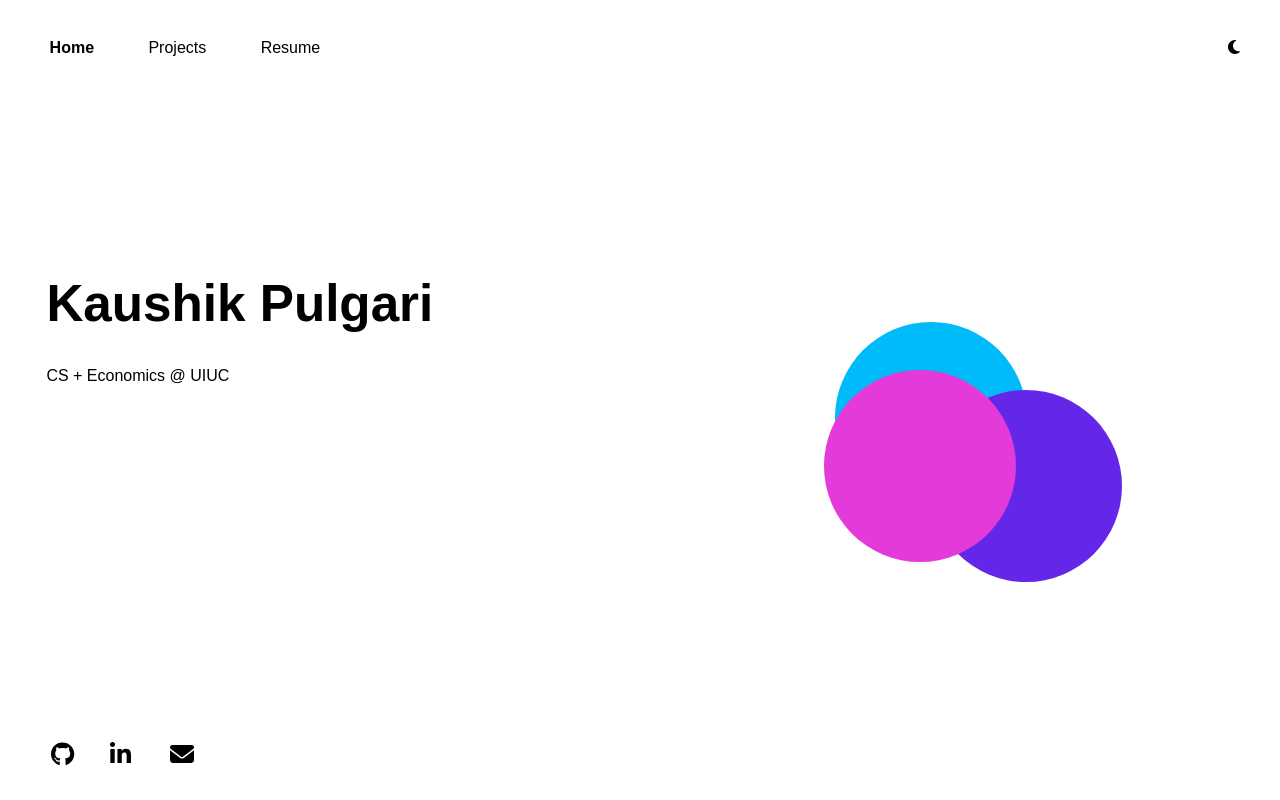
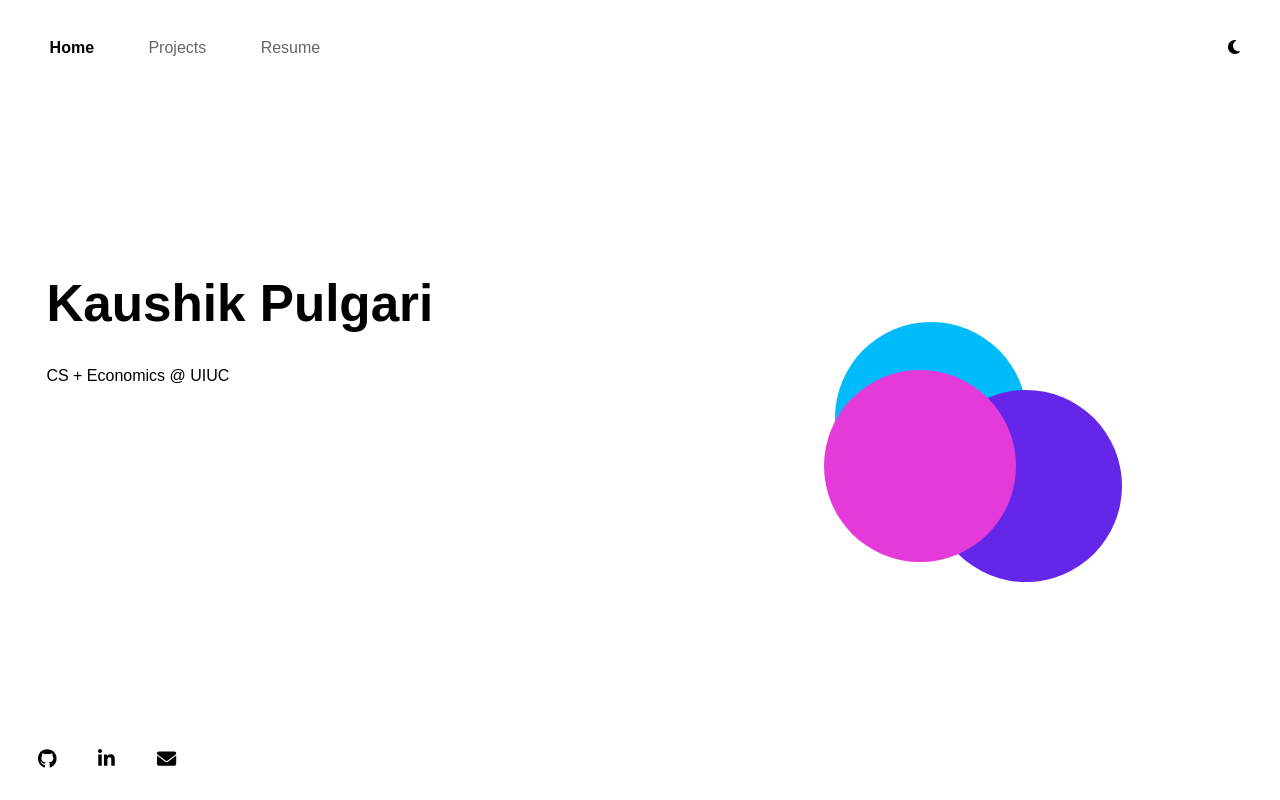
Before and after one commit to kpulgari/old-kpulgari, a React (Vite) app: page / in a window 1280 px wide. Built offline with nearby package versions, Linux system fonts and the light colour scheme.

Commit message:
Styling to buttons

```diff
--- a/src/App.css
+++ b/src/App.css
@@ -1,3 +1,7 @@
+:root {
+  --icon-size: 1.5vw;
+}
+
 .text {
   font-family: sans-serif;
 }
--- a/src/App.tsx
+++ b/src/App.tsx
@@ -1,11 +1,12 @@
 import { useState } from "react";
 import { Home } from "./components/Home";
 import { Navbar } from "./components/Navbar";
-import "./App.css";
 import { Footer } from "./components/Footer";
 import { FontAwesomeIcon } from "@fortawesome/react-fontawesome";
 import { faMoon, faSun, faEnvelope } from "@fortawesome/free-solid-svg-icons";
 import { faGithub, faLinkedinIn } from "@fortawesome/free-brands-svg-icons";
+
+import "./App.css";
 
 function App() {
   const [currentPage, setCurrentPage] = useState("home");
@@ -27,22 +28,19 @@ function App() {
         githubLogo={
           <FontAwesomeIcon
             icon={faGithub}
-            size="xl"
-            style={{ color: "#000000" }}
+            style={{ color: "#000000", fontSize: "var(--icon-size)" }}
           />
         }
         linkedInLogo={
           <FontAwesomeIcon
             icon={faLinkedinIn}
-            size="xl"
-            style={{ color: "#000000" }}
+            style={{ color: "#000000", fontSize: "var(--icon-size)" }}
           />
         }
         mailLogo={
           <FontAwesomeIcon
             icon={faEnvelope}
-            size="xl"
-            style={{ color: "#000000" }}
+            style={{ color: "#000000", fontSize: "var(--icon-size)" }}
           />
         }
       ></Footer>
--- a/src/styles/Footer.css
+++ b/src/styles/Footer.css
@@ -3,12 +3,7 @@
   bottom: 0;
   left: 0;
   margin-left: 3vw;
-  margin-bottom: 1vw;
-  background-color: white;
-  border: none;
-  transition: all 0.2s ease;
-  border-radius: 10px;
-  padding: 1vw;
+  margin-bottom: 1.5vw;
 }
 
 .fa-stack {
--- a/src/styles/Navbar.css
+++ b/src/styles/Navbar.css
@@ -16,11 +16,13 @@
   transition: all 0.2s ease;
   border-radius: 10px;
   padding: 1vw;
+  color: #666;
 }
 
 .navbar-button:hover {
   background-color: rgb(239, 237, 237);
   cursor: pointer;
+  color: black;
 }
 
 .navbar-button.darkmode {
@@ -30,4 +32,5 @@
 
 .active {
   font-weight: bold;
+  color: black;
 }
```
